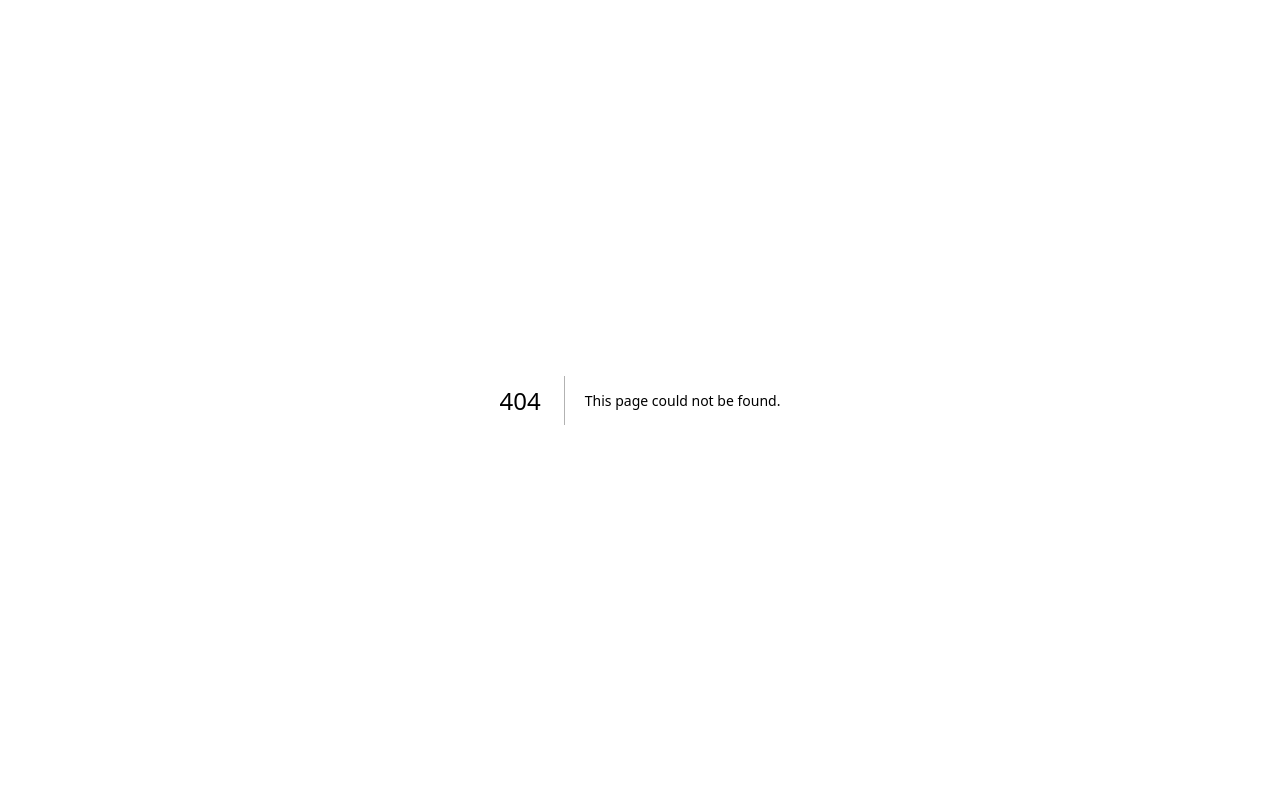
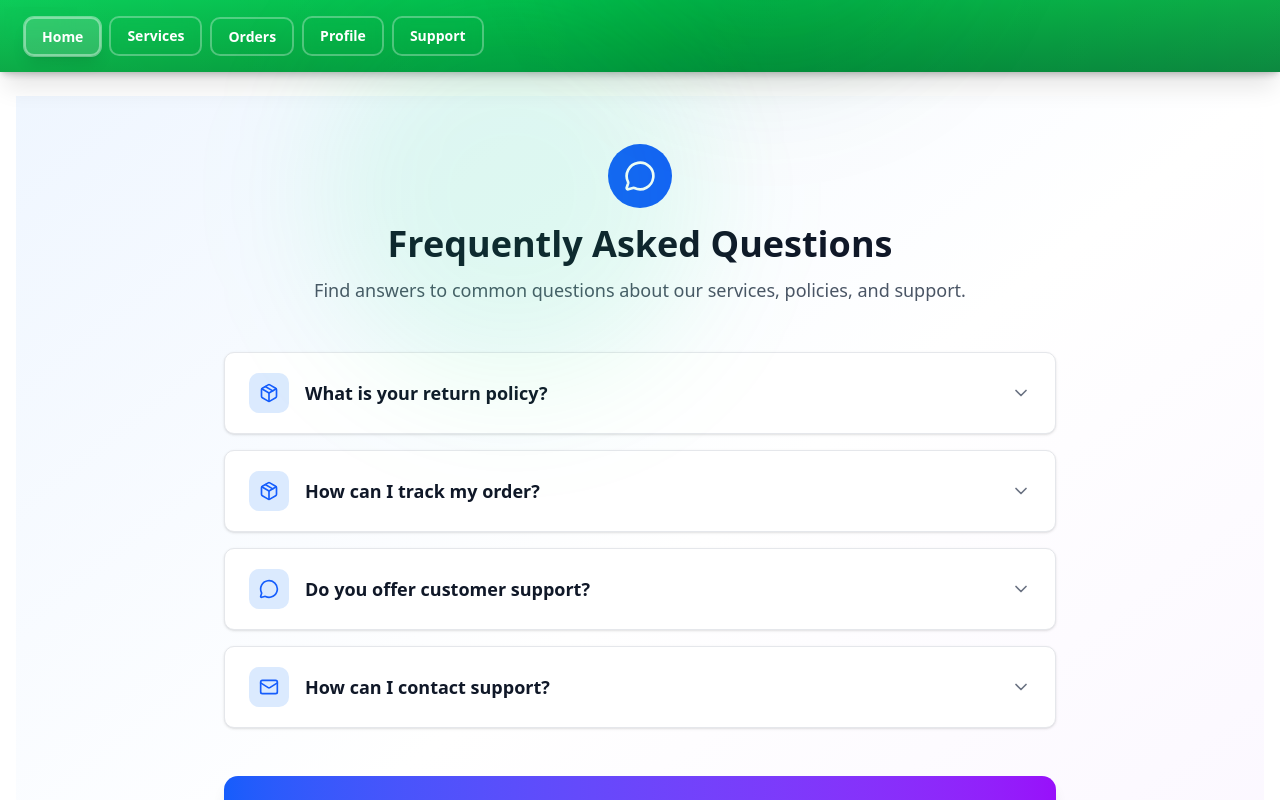
Before and after one commit to Van5sh/store, a Next.js app: page /customer/support/faq in a window 1280 px wide. Before the commit this address had no page. Built offline with nearby package versions, Linux system fonts and the light colour scheme.

Commit message:
feat:support page

```diff
--- a/src/app/customer/layout.tsx
+++ b/src/app/customer/layout.tsx
@@ -1,4 +1,4 @@
-import TopNavigation  from "@/components/customer-ui/new-navigation-menu";
+import TopNavigation from "@/components/customer-ui/new-navigation-menu";
 
 export default function CustomerLayout({
                                            children,
@@ -32,7 +32,7 @@ export default function CustomerLayout({
     ];
 
     return (
-        <div className="h-screen justify-center items-center flex flex-col overflow-hidden">
+        <div className="h-screen flex flex-col overflow-hidden">
             <div className={`justify-center bg-white w-full shadow-md`}>
                 <TopNavigation items={items}/>
             </div>
--- /dev/null
+++ b/src/app/customer/support/faq/page.tsx
@@ -0,0 +1,135 @@
+"use client";
+
+import React, { useState } from 'react';
+import { ChevronDown, Mail, MessageCircle, Package, Clock } from 'lucide-react';
+
+const FaqSupportPage = () => {
+  const [openIndex, setOpenIndex] = useState<number | null>(null);
+
+  const faqs = [
+    {
+      icon: Package,
+      question: "What is your return policy?",
+      answer: "We accept returns within 30 days of purchase. Items must be in original condition and packaging."
+    },
+    {
+      icon: Package,
+      question: "How can I track my order?",
+      answer: "Once your order is shipped, you will receive an email with a tracking number and a link to track your package."
+    },
+    {
+      icon: MessageCircle,
+      question: "Do you offer customer support?",
+      answer: "Yes. Our customer support team is available via email and live chat from Monday to Friday, 9 AM to 6 PM."
+    },
+    {
+      icon: Mail,
+      question: "How can I contact support?",
+      answer: (
+        <span>
+          You can reach us at{" "}
+          <a href="mailto:support@example.com" className="text-blue-600 hover:text-blue-800 underline font-medium">
+            support@example.com
+          </a>
+          {" "}or through the contact form on our website.
+        </span>
+      )
+    }
+  ];
+
+  const toggleFaq = (index: number | React.SetStateAction<null>) => {
+    setOpenIndex(openIndex === index ? null : index);
+  };
+
+  return (
+    <div className="min-h-screen bg-gradient-to-br from-blue-50 via-white to-purple-50">
+      <div className="max-w-4xl mx-auto px-4 py-12 sm:px-6 lg:px-8">
+        {/* Header Section */}
+        <div className="text-center mb-12">
+          <div className="inline-flex items-center justify-center w-16 h-16 bg-blue-600 rounded-full mb-4">
+            <MessageCircle className="w-8 h-8 text-white" />
+          </div>
+          <h1 className="text-4xl font-bold text-gray-900 mb-3">
+            Frequently Asked Questions
+          </h1>
+          <p className="text-lg text-gray-600 max-w-2xl mx-auto">
+            Find answers to common questions about our services, policies, and support.
+          </p>
+        </div>
+
+        {/* FAQ Accordion */}
+        <div className="space-y-4 mb-12">
+          {faqs.map((faq, index) => {
+            const Icon = faq.icon;
+            const isOpen = openIndex === index;
+
+            return (
+              <div
+                key={index}
+                className="bg-white rounded-lg shadow-sm border border-gray-200 overflow-hidden transition-all duration-200 hover:shadow-md"
+              >
+                <button
+                  onClick={() => toggleFaq(index)}
+                  className="w-full px-6 py-5 flex items-center justify-between text-left focus:outline-none focus:ring-2 focus:ring-blue-500 focus:ring-inset"
+                >
+                  <div className="flex items-center gap-4 flex-1">
+                    <div className="flex-shrink-0 w-10 h-10 bg-blue-100 rounded-lg flex items-center justify-center">
+                      <Icon className="w-5 h-5 text-blue-600" />
+                    </div>
+                    <span className="text-lg font-semibold text-gray-900">
+                      {faq.question}
+                    </span>
+                  </div>
+                  <ChevronDown
+                    className={`w-5 h-5 text-gray-500 transition-transform duration-200 flex-shrink-0 ml-4 ${
+                      isOpen ? 'transform rotate-180' : ''
+                    }`}
+                  />
+                </button>
+
+                <div
+                  className={`overflow-hidden transition-all duration-200 ${
+                    isOpen ? 'max-h-48' : 'max-h-0'
+                  }`}
+                >
+                  <div className="px-6 pb-5 pt-2 pl-20 text-gray-700 leading-relaxed">
+                    {faq.answer}
+                  </div>
+                </div>
+              </div>
+            );
+          })}
+        </div>
+
+        {/* Contact Card */}
+        <div className="bg-gradient-to-r from-blue-600 to-purple-600 rounded-xl shadow-lg p-8 text-white">
+          <div className="text-center">
+            <h2 className="text-2xl font-bold mb-3">Still have questions?</h2>
+            <p className="text-blue-100 mb-6">
+              Our support team is here to help you with any inquiries.
+            </p>
+            <div className="flex flex-wrap gap-4 justify-center">
+              <a
+                href="mailto:support@example.com"
+                className="inline-flex items-center gap-2 bg-white text-blue-600 px-6 py-3 rounded-lg font-semibold hover:bg-blue-50 transition-colors"
+              >
+                <Mail className="w-5 h-5" />
+                Email Us
+              </a>
+              <button className="inline-flex items-center gap-2 bg-blue-700 text-white px-6 py-3 rounded-lg font-semibold hover:bg-blue-800 transition-colors">
+                <MessageCircle className="w-5 h-5" />
+                Live Chat
+              </button>
+            </div>
+            <div className="mt-6 flex items-center justify-center gap-2 text-blue-100 text-sm">
+              <Clock className="w-4 h-4" />
+              <span>Monday - Friday, 9 AM - 6 PM</span>
+            </div>
+          </div>
+        </div>
+      </div>
+    </div>
+  );
+};
+
+export default FaqSupportPage;
--- a/src/components/customer-ui/new-navigation-menu.tsx
+++ b/src/components/customer-ui/new-navigation-menu.tsx
@@ -2,14 +2,7 @@
 
 import Link from "next/link";
 import { usePathname } from "next/navigation";
-import {
-  NavigationMenu,
-  NavigationMenuItem,
-  NavigationMenuTrigger,
-  NavigationMenuContent,
-  NavigationMenuLink,
-  NavigationMenuList,
-} from "@/components/ui/navigation-menu";
+import { useRef, useState } from "react";
 import clsx from "clsx";
 
 interface NavigationMenuProps {
@@ -22,90 +15,105 @@ interface NavigationMenuProps {
 
 const TopNavigation: React.FC<NavigationMenuProps> = ({ items }) => {
   const pathname = usePathname();
+  const [openMenu, setOpenMenu] = useState<number | null>(null);
+  const closeTimeout = useRef<NodeJS.Timeout | null>(null);
 
   const isActive = (link: string) =>
     pathname === link || pathname.startsWith(link + "/");
 
+  const handleMouseEnter = (id: number, hasSub: boolean) => {
+    if (closeTimeout.current) clearTimeout(closeTimeout.current);
+    if (hasSub) setOpenMenu(id);
+  };
+
+  const handleMouseLeave = () => {
+    closeTimeout.current = setTimeout(() => {
+      setOpenMenu(null);
+    }, 120);
+  };
+
   return (
-    <div className="w-full bg-linear-to-br from-green-500 via-green-600 to-green-700 shadow-xl relative overflow-visible">
-      <div className="absolute inset-0 bg-linear-to-r from-white/5 via-transparent to-white/5"></div>
-      <div className="absolute top-0 left-1/4 w-96 h-96 bg-green-400/10 rounded-full blur-3xl"></div>
-      <div className="absolute bottom-0 right-1/4 w-96 h-96 bg-green-800/10 rounded-full blur-3xl"></div>
+    <div className="relative w-full bg-gradient-to-br from-green-500 via-green-600 to-green-700 shadow-xl">
+      <div className="absolute inset-0 bg-gradient-to-r from-white/5 via-transparent to-white/5" />
+      <div className="absolute top-0 left-1/4 h-96 w-96 rounded-full bg-green-400/10 blur-3xl" />
+      <div className="absolute bottom-0 right-1/4 h-96 w-96 rounded-full bg-green-800/10 blur-3xl" />
 
-      <div className="mx-auto max-w-7xl px-6 relative z-10">
-        <NavigationMenu className="max-w-full">
-          <NavigationMenuList className="flex flex-wrap items-center gap-2 py-2">
-            {items.map((item, id) => (
-              <NavigationMenuItem key={id} className="list-none relative ">
-                {item.subItems && item.subItems.length > 0 ? (
+      <div className="relative z-10 mx-auto max-w-7xl px-6">
+        <nav className="flex items-center gap-2 py-4">
+          {items.map((item, id) => {
+            const hasSub = Boolean(item.subItems?.length);
+
+            return (
+              <div
+                key={id}
+                className="relative"
+                onMouseEnter={() => handleMouseEnter(id, hasSub)}
+                onMouseLeave={handleMouseLeave}
+              >
+                {hasSub ? (
                   <>
-                    <NavigationMenuTrigger
+                    <button
+                      type="button"
                       className={clsx(
-                        "px-4 py-2 font-semibold rounded-lg transition-all  duration-300 backdrop-blur-sm border-2 bg-transparent h-auto",
-                        isActive(item.link)
-                          ? "bg-white! text-green-700! shadow-lg border-white!"
-                          : "text-white border-white/20 hover:bg-white! hover:text-green-700! hover:shadow-xl hover:border-white! data-[state=open]:bg-white! data-[state=open]:text-green-700!"
+                        "px-4 py-2 text-sm font-semibold rounded-lg border-2 transition-all duration-300 ease-out backdrop-blur-sm text-white",
+                        "border-white/30 hover:bg-white/10 hover:shadow-xl hover:-translate-y-[1px] hover:scale-[1.02]",
+                        openMenu === id &&
+                          "bg-white/15 ring-1 ring-white/40"
                       )}
                     >
                       {item.label}
-                    </NavigationMenuTrigger>
+                    </button>
 
-                    <NavigationMenuContent className="left-0! right-auto! w-auto! min-w-[260px] data-[motion^=from-]:animate-in data-[motion^=to-]:animate-out data-[motion^=from-]:fade-in data-[motion^=to-]:fade-out data-[motion=from-end]:slide-in-from-right-52 data-[motion=from-start]:slide-in-from-left-52 data-[motion=to-end]:slide-out-to-right-52 data-[motion=to-start]:slide-out-to-left-52">
-                      <ul className="bg-white rounded-2xl shadow-2xl p-4 border-2 border-green-100 m-0">
-                        {item.subItems.map((subItem, subId) => (
-                          <li key={subId} className="mb-1 last:mb-0 list-none">
-                            <NavigationMenuLink asChild>
+                    {openMenu === id && (
+                      <div className="absolute top-full left-0 mt-2 z-50 animate-in fade-in slide-in-from-top-1 duration-150">
+                        <ul className="w-[220px] rounded-xl bg-white/95 p-2 border border-green-100 shadow-xl backdrop-blur-md">
+                          {item.subItems!.map((subItem, subId) => (
+                            <li key={subId} className="mb-1 last:mb-0">
                               <Link
                                 href={subItem.link}
                                 className={clsx(
-                                  "group flex items-center  px-4 py-2.5 rounded-xl transition-all duration-300 relative overflow-hidden",
+                                  "group relative flex items-center rounded-lg px-3 py-2 text-[13px] font-medium transition-all duration-200 ease-out overflow-hidden hover:translate-x-[2px]",
                                   isActive(subItem.link)
-                                    ? "bg-linear-to-r from-green-100 to-green-50 text-green-800 font-bold shadow-md"
-                                    : "text-slate-700 hover:bg-linear-to-r hover:from-green-50 hover:to-green-100/50 hover:text-green-700 hover:shadow-sm"
+                                    ? "bg-gradient-to-r from-green-100/80 to-green-50 text-green-800 font-semibold shadow-sm"
+                                    : "text-slate-700 hover:bg-gradient-to-r hover:from-green-50 hover:to-green-100/40 hover:text-green-700"
                                 )}
                               >
-                                <span className={clsx(
-                                  "absolute left-0 w-1 h-full bg-green-600 transition-all duration-300 rounded-r-full",
+                                <span
+                                  className={clsx(
+                                    "absolute left-0 h-full w-[3px] bg-green-600 transition-opacity duration-200",
                                     isActive(subItem.link)
-                                    ? "opacity-100"
+                                      ? "opacity-100 rounded-r-full"
                                       : "opacity-0 group-hover:opacity-100"
-                                )}></span>
-                                <span className={clsx(
-                                  "transition-all duration-300",
-                                  isActive(subItem.link)
-                                    ? "ml-3"
-                                    : "ml-0 group-hover:ml-3"
-                                )}>
+                                  )}
+                                />
+                                <span className="ml-2 transition-transform duration-200 group-hover:translate-x-[1px]">
                                   {subItem.label}
                                 </span>
                               </Link>
-                            </NavigationMenuLink>
                             </li>
                           ))}
                         </ul>
-                    </NavigationMenuContent>
+                      </div>
+                    )}
                   </>
                 ) : (
-                  <NavigationMenuLink asChild>
                   <Link
                     href={item.link}
                     className={clsx(
-                        "block px-4 py-2 font-semibold rounded-lg transition-all duration-300 backdrop-blur-sm border-2",
+                      "px-4 py-2 text-sm font-semibold rounded-lg transition-all duration-300 ease-out backdrop-blur-sm text-white border-2 hover:-translate-y-[1px] hover:scale-[1.02]",
                       isActive(item.link)
-                          ? "bg-white text-green-700 shadow-lg border-white"
-                          : "text-white border-white/20 hover:bg-white hover:text-green-700 hover:shadow-xl hover:border-white"
+                        ? "bg-white/15 ring-1 ring-white/40 shadow-lg border-white/40"
+                        : "border-white/30 hover:bg-white/10 hover:shadow-xl"
                     )}
                   >
                     {item.label}
                   </Link>
-                  </NavigationMenuLink>
                 )}
-              </NavigationMenuItem>
-            ))}
-          </NavigationMenuList>
-        </NavigationMenu>
               </div>
-      <div className="absolute bottom-0 left-0 right-0 h-1 bg-linear-to-r from-transparent via-white/30 to-transparent"/>
+            );
+          })}
+        </nav>
+      </div>
     </div>
   );
 };
```
Also changed, not shown: src/app/customer/support/contact/page.tsx (added). Lines whose indentation alone changed are shown as unchanged.
